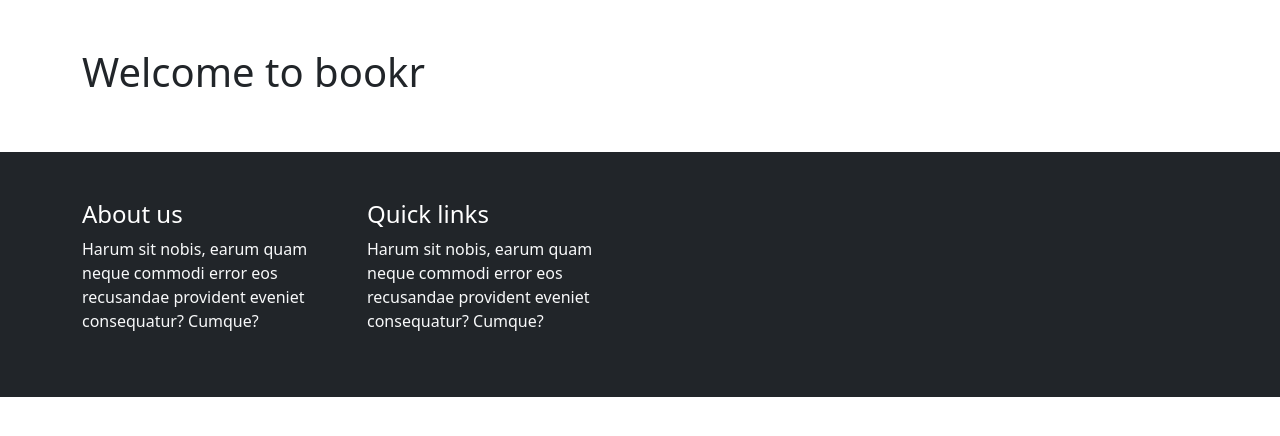
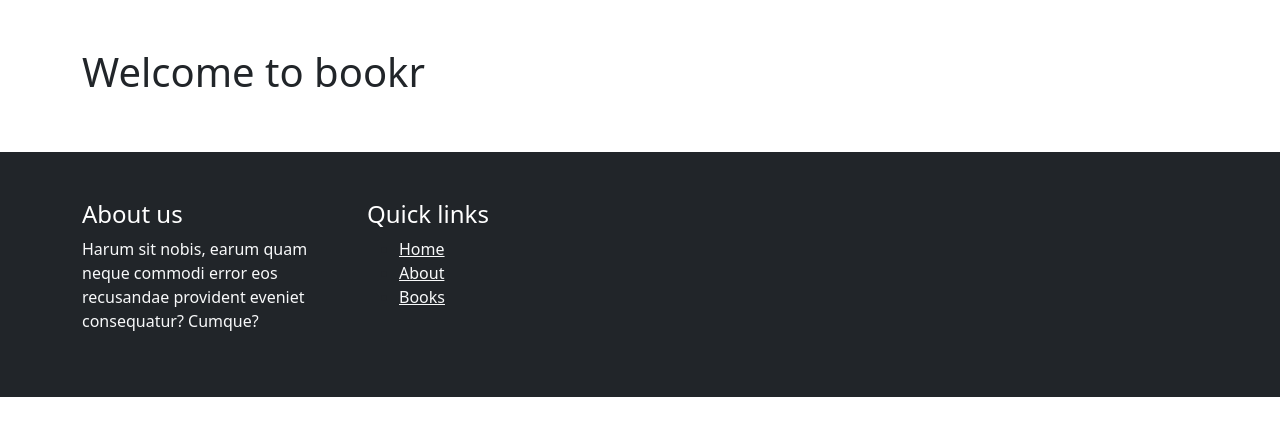
Before and after one commit to paulnyabaro/bookr, a Django app: page / in a window 1280 px wide. Shown: the part 57-493 px from the top of the page. Run offline with Django 4.2, Linux system fonts and the light colour scheme; parts of the project's set-up code (start-up, migrations or seed data) failed here and were passed over.

Commit message:
Updatind footer

```diff
--- a/templates/_base.html
+++ b/templates/_base.html
@@ -53,7 +53,11 @@
                 </div>
                 <div class="col-md-3">
                     <h4 class="text-white">Quick links</h4>
-                    <p class="text-light">Harum sit nobis, earum quam neque commodi error eos recusandae provident eveniet consequatur? Cumque?</p>
+                    <ul>
+                        <li><a href="" class="text-light">Home</a></li>
+                        <li><a href="" class="text-light">About</a></li>
+                        <li><a href="" class="text-light">Books</a></li>
+                    </ul>
                 </div>
             </div>
         </div>
```
